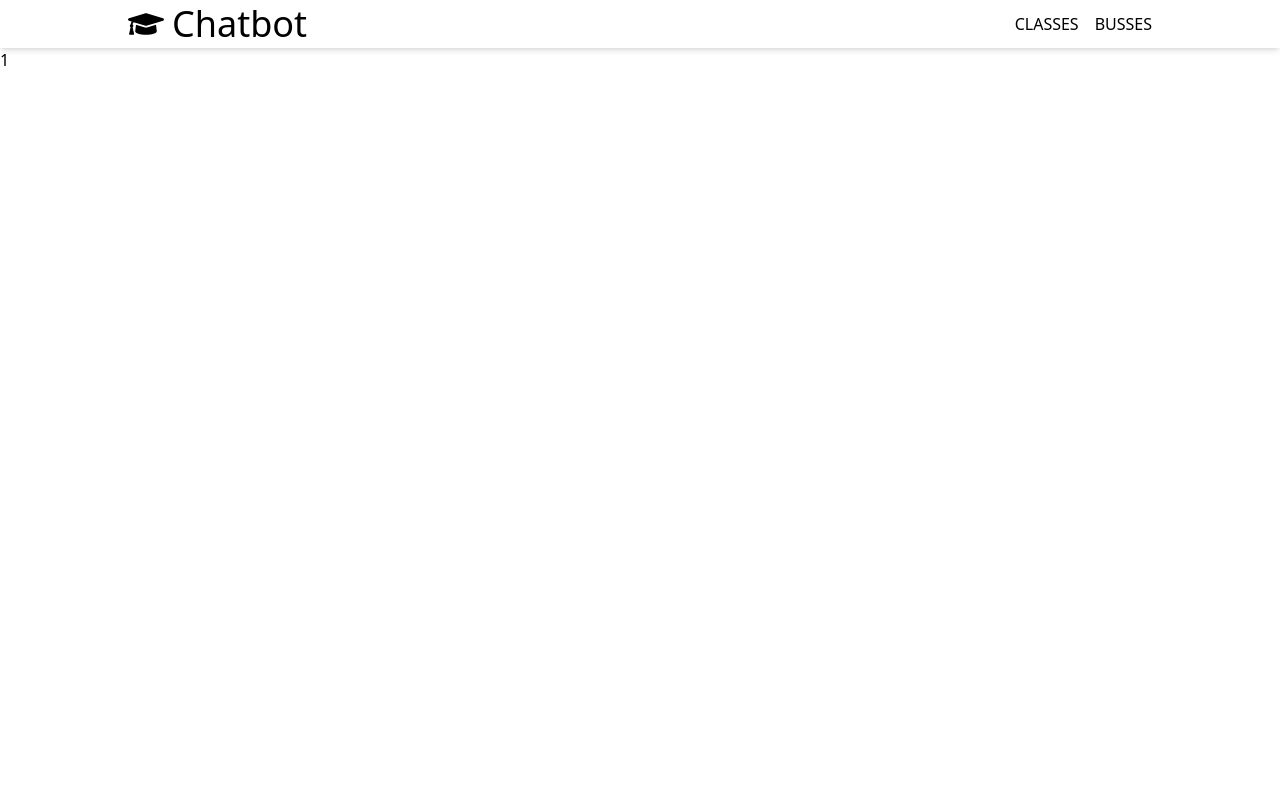
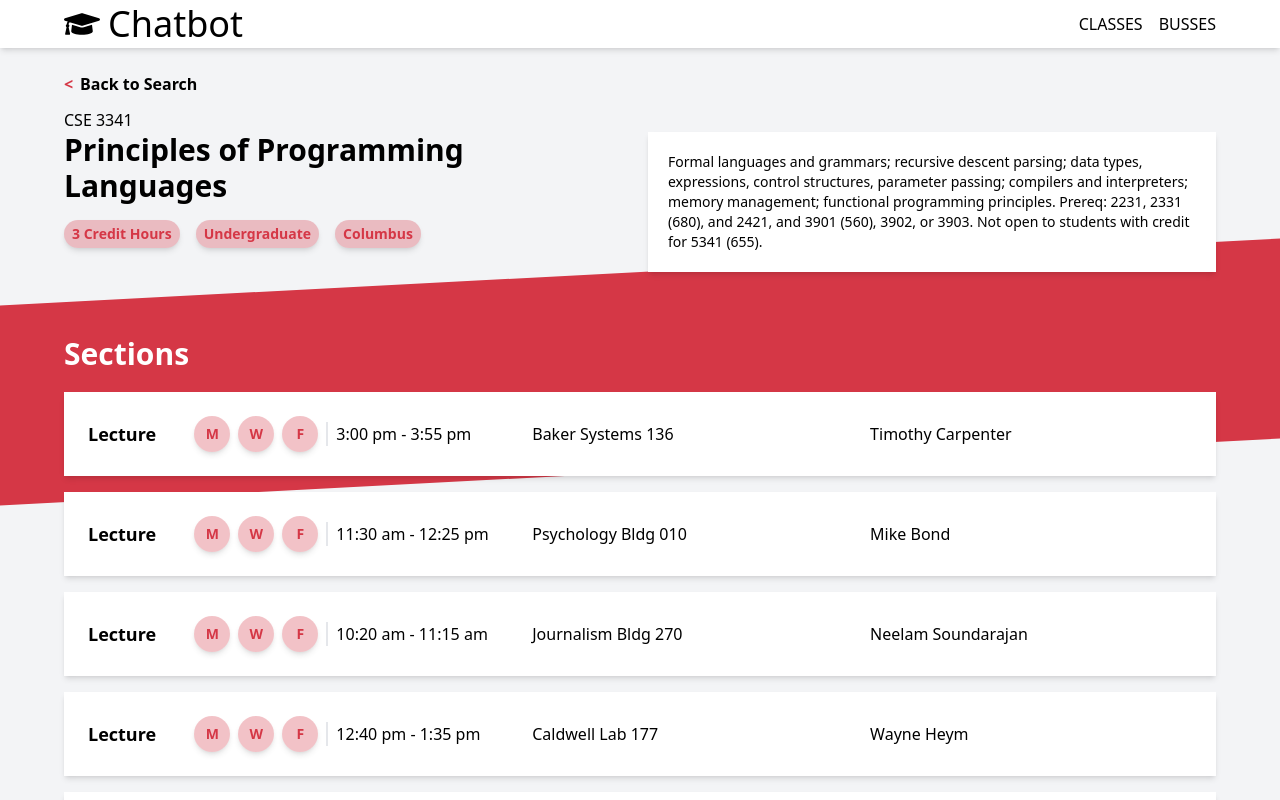
Before and after one commit to dailin7/chatbot, a React (Create React App) app in the folder client/: page /course/1 in a window 1280 px wide. Shown: the top 800 px of the page. Built offline with nearby package versions, Linux system fonts and the light colour scheme.

Commit message:
initial coursedetails page

```diff
--- a/client/src/App.tsx
+++ b/client/src/App.tsx
@@ -7,7 +7,7 @@ import Navbar from "./components/Navbar";
 
 const App = () => {
   return (
-    <div>
+    <div className="bg-gray-100 min-h-[100vh]">
       <Navbar />
       <Routes>
         <Route path="/" element={<Home />} />
--- a/client/src/components/Course.tsx
+++ b/client/src/components/Course.tsx
@@ -1,5 +1,6 @@
 import React from "react";
 import { Link } from "react-router-dom";
+import useWindowDimensions from "../hooks/useWindowDimensions";
 import CourseTag from "./CourseTag";
 import FeaturedLink from "./FeaturedLink";
 
@@ -24,20 +25,22 @@ const Course = ({
   campus,
   academicCareer,
 }: IProps) => {
+  const { width } = useWindowDimensions();
+  const cutoff = width >= 1024 ? 200 : width >= 640 ? 100 : 50;
+
   return (
     <div>
-      <hr className="my-6" />
-      <p className="text-sm">{`${subject} ${catalogNumber}`}</p>
+      <p className="text-sm border-t-2 border-gray-200 pt-4 mt-6">{`${subject} ${catalogNumber}`}</p>
       <Link
         to={`/course/${courseId}`}
         className="font-bold text-xl hover:underline"
       >
-        <FeaturedLink>
+        <FeaturedLink className="after:hidden sm:after:block">
           <p className="mr-1">{title}</p>
         </FeaturedLink>
       </Link>
-      <p className="text-sm text-ellipsis mt-2 mb-4">
-        {description.substring(0, 100) + "..."}
+      <p className="text-sm mt-2 mb-4">
+        {description.substring(0, cutoff) + "..."}
       </p>
       <div className="flex flex-wrap gap-4 my-2">
         <CourseTag>{`${maxUnits} Credit Hours`}</CourseTag>
--- a/client/src/components/CourseDetails.tsx
+++ b/client/src/components/CourseDetails.tsx
@@ -1,10 +1,106 @@
 import React from "react";
+import { Link } from "react-router-dom";
 import { useParams } from "react-router-dom";
+import CourseTag from "./CourseTag";
+import FeaturedLink from "./FeaturedLink";
+import { sampleCourse } from "./sampleCourse";
+
+const details = sampleCourse.course;
+const sections = sampleCourse.sections;
+const section = sections[0];
 
 const CourseDetails = () => {
   const { courseId } = useParams();
-
-  return <div>{courseId}</div>;
+  console.log(section);
+  return (
+    <div className="max-w-[1536px] w-[90%] mx-auto mt-6">
+      <Link to="/">
+        <FeaturedLink direction="left">Back to Search</FeaturedLink>
+      </Link>
+      <p className="font-normal mt-3">{`${details.subject} ${details.catalogNumber}`}</p>
+      <div className="flex flex-col sm:flex-row justify-between gap-4 mb-0">
+        <div className="relative z-10 sm:w-1/2">
+          <p className="mr-1 text-3xl font-bold mb-4">{details.title}</p>
+          <div className="flex flex-wrap gap-4 my-2">
+            <CourseTag>{`${details.maxUnits} Credit Hours`}</CourseTag>
+            <CourseTag className="hidden xs:block">
+              {details.academicCareer}
+            </CourseTag>
+            <CourseTag className="hidden xs:block">{details.campus}</CourseTag>
+          </div>
+        </div>
+        <div className="relative z-10 sm:w-1/2">
+          <p className="text-sm p-5 bg-white shadow-md">
+            {details.description}
+          </p>
+        </div>
+      </div>
+      <div className="absolute left-0 w-[100vw] h-[200px] -skew-y-3 bg-scarlet" />
+      <p className="relative z-10 text-3xl text-white font-bold mt-8 sm:mt-12 md:mt-16 mb-5">
+        Sections
+      </p>
+      <div className="relative z-10">
+        {sections.map((section) => (
+          <div className="bg-white shadow-md p-6 w-full flex mb-4 gap-4 lg:items-center">
+            <p className="w-[100px] text-lg font-bold">{section.component}</p>
+            {section.meetings.map(
+              ({
+                monday,
+                tuesday,
+                wednesday,
+                thursday,
+                friday,
+                startTime,
+                endTime,
+                buildingDescription,
+                instructors,
+              }) => (
+                <div className="w-full flex flex-col lg:flex-row lg:items-center justify-between gap-1 lg:gap-4">
+                  <div className="lg:w-1/2 xl:w-1/3 flex flex-col xs:flex-row gap-2 xs:items-center">
+                    <div className="flex gap-2 items-center">
+                      {monday && (
+                        <CourseTag className="w-9 h-9 flex items-center justify-center text-base">
+                          M
+                        </CourseTag>
+                      )}
+                      {tuesday && (
+                        <CourseTag className="w-9 h-9 flex items-center justify-center text-base">
+                          Tu
+                        </CourseTag>
+                      )}
+                      {wednesday && (
+                        <CourseTag className="w-9 h-9 flex items-center justify-center text-base">
+                          W
+                        </CourseTag>
+                      )}
+                      {thursday && (
+                        <CourseTag className="w-9 h-9 flex items-center justify-center text-base">
+                          Th
+                        </CourseTag>
+                      )}
+                      {friday && (
+                        <CourseTag className="w-9 h-9 flex items-center justify-center text-base">
+                          F
+                        </CourseTag>
+                      )}
+                    </div>
+                    <div className="xs:border-l-2 border-gray-200 xs:pl-2">
+                      {startTime} - {endTime}
+                    </div>
+                  </div>
+                  <div className="lg:w-1/4 xl:w-1/3">{buildingDescription}</div>
+                  <div className="lg:w-1/4 xl:w-1/3">
+                    {instructors[0].displayName}
+                  </div>
+                </div>
+              )
+            )}
+          </div>
+        ))}
+      </div>
+      <div className="h-12" />
+    </div>
+  );
 };
 
 export default CourseDetails;
--- a/client/src/components/FeaturedLink.tsx
+++ b/client/src/components/FeaturedLink.tsx
@@ -2,11 +2,20 @@ import React from "react";
 
 interface IProps {
   children?: string | JSX.Element | JSX.Element[];
+  className?: string;
+  direction?: "left" | "right";
 }
 
-const FeaturedLink = ({ children }: IProps) => {
+const FeaturedLink = ({ children, className, direction = "right" }: IProps) => {
+  const after =
+    direction === "right"
+      ? "after:-right-4 after:content-['>'] hover:after:translate-x-1"
+      : "after:-left-4 after:content-['<'] hover:after:-translate-x-1 ml-4";
+
   return (
-    <div className="relative font-semibold w-max hover:underline after:content-['>'] after:absolute after:top-0 after:-right-4 hover:after:translate-x-1 after:transition-transform after:text-scarlet">
+    <div
+      className={`relative font-semibold w-fit hover:underline after:absolute after:top-0 after:transition-transform after:text-scarlet ${after} ${className}`}
+    >
       {children}
     </div>
   );
--- a/client/src/components/HeroBg.tsx
+++ b/client/src/components/HeroBg.tsx
@@ -1,6 +1,4 @@
 import React from "react";
-
-import heroDivider from "../images/hero-divider.svg";
 
 interface IProps {
   children?: string | JSX.Element | JSX.Element[];
@@ -8,13 +6,9 @@ interface IProps {
 
 const HeroBg = ({ children }: IProps) => {
   return (
-    <div className="relative w-full flex flex-col justify-center items-center gap-12 pt-16 pb-8 -mb-4 sm:mb-0 bg-scarlet min-h-[250px]">
-      <img
-        src={heroDivider}
-        alt="Hero Divider"
-        className="absolute bottom-1 translate-y-full"
-      />
-      {children}
+    <div className="relative w-full -mb-4 sm:mb-0">
+      <div className="absolute w-full h-full bg-scarlet min-h-[400px] skew-y-3 origin-bottom-right" />
+      <div className="relative z-10 w-full flex flex-col justify-center items-center gap-12 pt-16 pb-8">{children}</div>
     </div>
   );
 };
--- a/client/src/components/Home.tsx
+++ b/client/src/components/Home.tsx
@@ -6,18 +6,15 @@ import {
   BsSearch,
 } from "react-icons/bs";
 import { FaGraduationCap } from "react-icons/fa";
-import Widget from "rasa-webchat";
 
 import Button from "./Button";
 import CustomSelect from "./CustomSelect";
 import FeaturedLink from "./FeaturedLink";
+import Course from "./Course";
+import HeroBg from "./HeroBg";
 
-import heroDivider from "../images/hero-divider.svg";
 import { campuses, catalogNums, subjects, terms } from "./filterOptions";
-import Course from "./Course";
-import Avatar from "./Avatar";
 import { sampleCourse } from "./sampleCourse";
-import HeroBg from "./HeroBg";
 
 const initialFormData = {
   searchTerm: "",
@@ -57,11 +54,11 @@ const Home = () => {
       <div className="w-full mx-auto">
         <div className="w-full flex flex-col items-center">
           <HeroBg>
-            <p className="w-[80%] mx-auto text-5xl font-bold text-white">
+            <p className="max-w-[1536px] w-[90%] mx-auto text-5xl font-bold text-white">
               OSU Class Search
             </p>
-            <form action="" className="w-full" onSubmit={searchClass}>
-              <div className="w-[80%] mx-auto flex justify-center items-center gap-4 mb-4">
+            <form className="w-full" onSubmit={searchClass}>
+              <div className="max-w-[1536px] w-[90%] mx-auto flex justify-center items-center gap-4 mb-4">
                 <input
                   type="text"
                   name="Search"
@@ -150,10 +147,10 @@ const Home = () => {
             </form>
           </HeroBg>
 
-          <div className="relative w-[80%] z-10 bg-white mb-8 py-6 px-8 shadow-md">
+          <div className="relative max-w-[1536px] w-[90%] z-10 bg-white mb-8 py-6 px-8 shadow-md">
             {showResults ? (
               <>
-                <p className="text-3xl font-bold mb-4">Search Results (10)</p>
+                <p className="text-3xl font-bold">Search Results (10)</p>
                 <div>
                   <Course
                     courseId={sampleCourse.course.courseId}
--- a/client/src/components/Navbar.tsx
+++ b/client/src/components/Navbar.tsx
@@ -15,7 +15,7 @@ const Navbar = () => {
 
   return (
     <div className="relative h-12 flex flex-col justify-center items-center bg-white z-10 shadow-md">
-      <div className="w-[80%] flex justify-between items-center">
+      <div className="max-w-[1536px] w-[90%] flex justify-between items-center">
         <Link to="/">
           <div className="flex gap-2 justify-center items-center">
             <FaGraduationCap className="text-4xl" />
```
